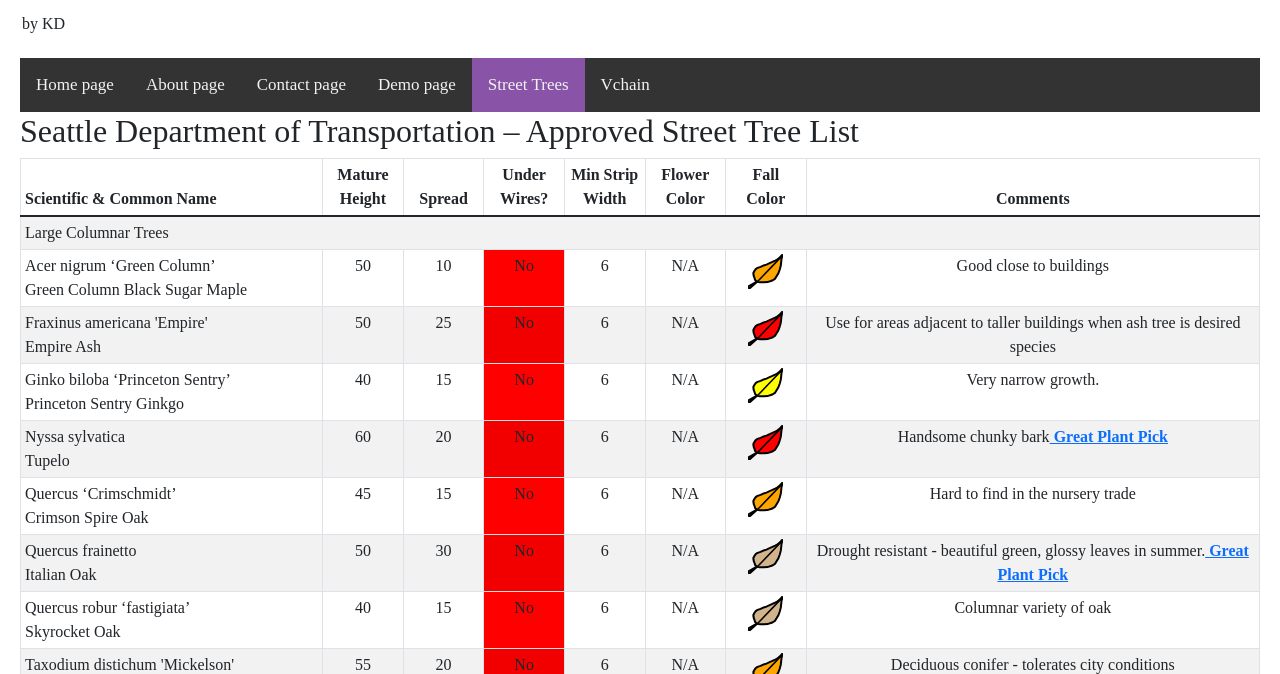
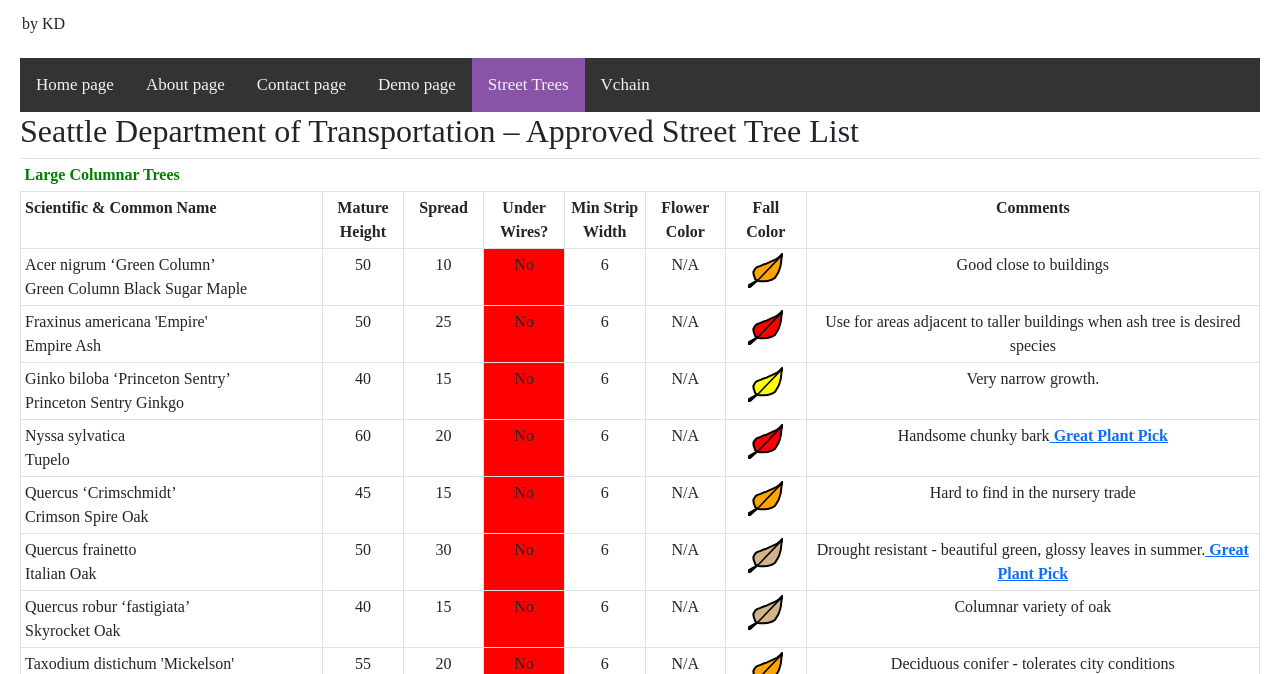
Before and after one commit to astrokd/myBlog, a Gatsby site: page /sdotstreettrees in a window 1280 px wide. Shown: the part 126-800 px from the top of the page. Built offline with nearby package versions, Linux system fonts and the light colour scheme; Gatsby itself is replaced by a stand-in of ours.

Commit message:
changed styling of type row, moved table header inside if, removed table stripping

```diff
--- a/src/pages/sdotst.module.css
+++ b/src/pages/sdotst.module.css
@@ -11,6 +11,9 @@ th, td {
 .treeType {
     text-align: left;
     color: green;
+    font-weight: bold;
+    border:none;
+    background-color: transparent;
 }
 
 .treeName {
@@ -30,5 +33,4 @@ th, td {
     height: 35px;
     text-align: center;
     margin: auto;
-    /* fill: white; */
 }
--- a/src/pages/sdotstreettrees.js
+++ b/src/pages/sdotstreettrees.js
@@ -74,15 +74,13 @@ class StreetTrees extends React.Component {
             <>
               <Layout activelink="StreetTrees">
                   <h2>Seattle Department of Transportation – Approved Street Tree List</h2>
-                      <Table responsive striped bordered size="sm">
-                          <thead>
-                              <TableHeader />
-                          </thead>
+                      <Table responsive bordered size="sm">
                           <tbody>
                               {this.state.listData.map(data => (
                                   <>
                                     <If condition={data.TreeType !== this.state.currentType}>
                                         <TreeTypeRow type={this.state.currentType = data.TreeType}/>
+                                        <TableHeader />
                                     </If>
                                     <TreeRow tree={data} />
                                   </>
```
